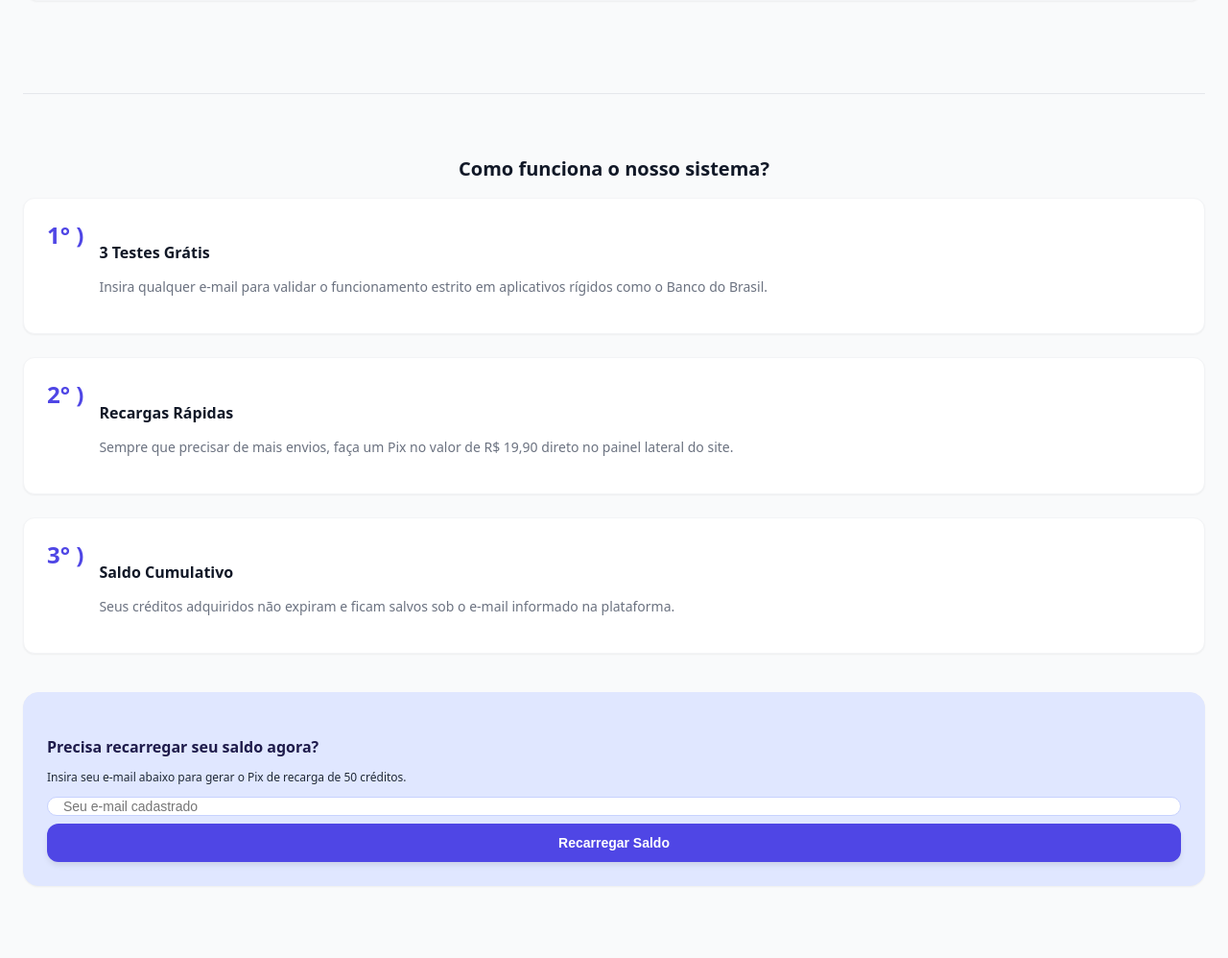
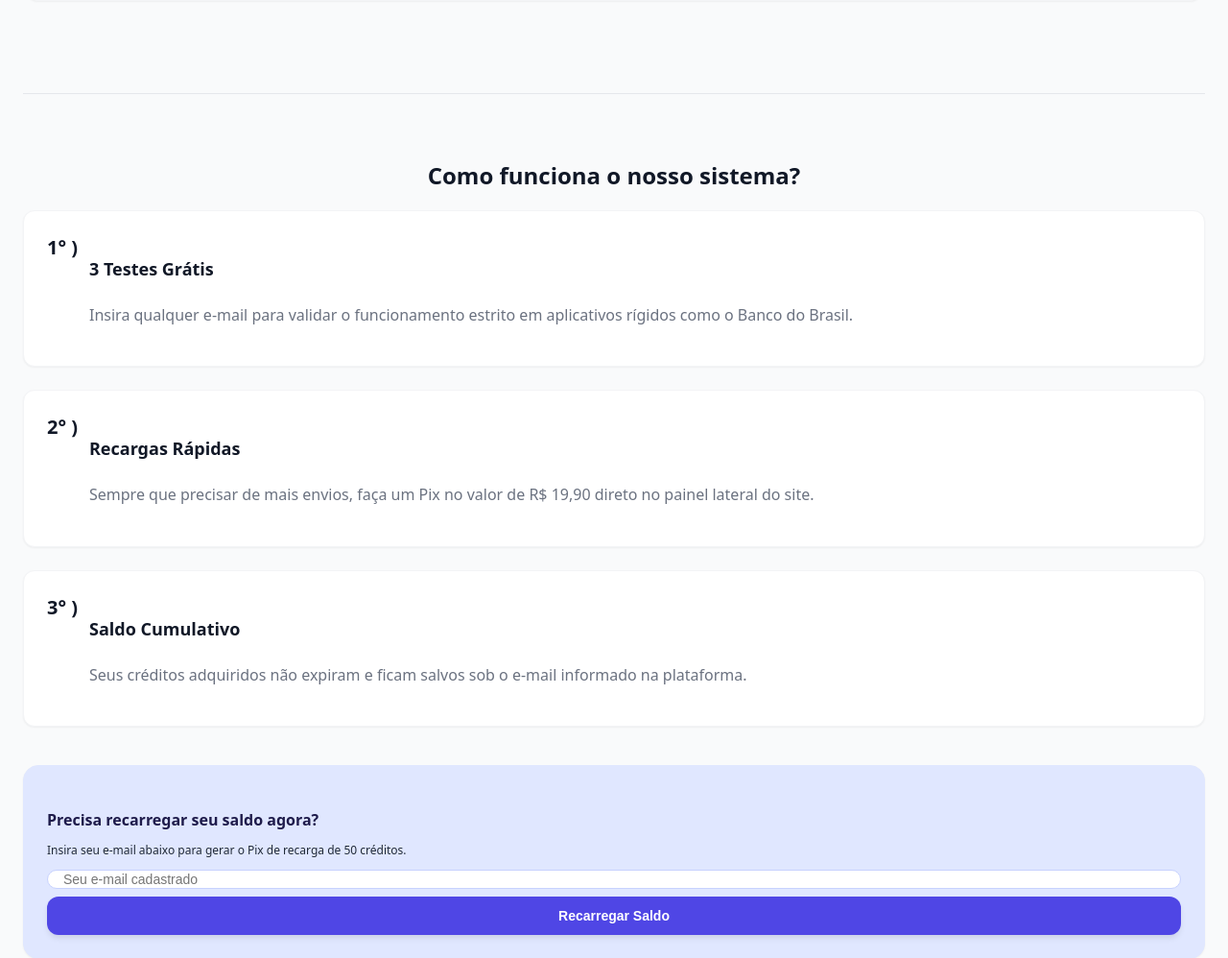
Before and after one commit to Clever1404/meu-projeto-qrcode, a FastAPI app: page / in a window 1280 px wide. Shown: the part 705-1703 px from the top of the page at 96% size. Run offline with FastAPI, Linux system fonts and the light colour scheme; data that the repository does not hold is empty.

Commit message:
Add files via upload

```diff
--- a/templates/index.html
+++ b/templates/index.html
@@ -224,24 +224,24 @@
                     <!-- Campo da Chave Pix -->
                     <div>
                         <label class="block text-xs font-bold text-gray-500 mb-1">Chave Pix <span class="text-red-500">*</span></label>
-                        <input type="text" name="chave" placeholder="CPF, Celular, E-mail ou EVP" required class="w-full px-4 py-2.5 bg-gray-50 border-gray-200 rounded-xl text-sm">
+                        <input type="text" name="chave" placeholder="CPF, Celular, E-mail ou EVP" required class="w-full px-4 py-2.5 bg-gray-50 border-gray-200 rounded-xl text-sm box-border">
                     </div>
 
                     <!-- Campo do Nome do Beneficiário -->
                     <div>
                         <label class="block text-xs font-bold text-gray-500 mb-1">Nome do Beneficiário <span class="text-red-500">*</span></label>
-                        <input type="text" name="nome" placeholder="Cleverson K Nakazawa" maxlength="25" required class="w-full px-4 py-2.5 bg-gray-50 border-gray-200 rounded-xl text-sm">
+                        <input type="text" name="nome" placeholder="Cleverson K Nakazawa" maxlength="25" required class="w-full px-4 py-2.5 bg-gray-50 border-gray-200 rounded-xl text-sm box-border">
                     </div>
 
-                    <!-- Campos de Cidade e Valor -->
+                    <!-- Campos de Cidade e Valor (Alinhados dentro do Grid sem estourar) -->
                     <div class="grid sm:Spectrum-grid gap-4">
                         <div>
                             <label class="block text-xs font-bold text-gray-500 mb-1">Cidade <span class="text-red-500">*</span></label>
-                            <input type="text" name="cidade" placeholder="CURITIBA" maxlength="15" required class="w-full px-4 py-2.5 bg-gray-50 border-gray-200 rounded-xl text-sm">
+                            <input type="text" name="cidade" placeholder="CURITIBA" maxlength="15" required class="w-full px-4 py-2.5 bg-gray-50 border-gray-200 rounded-xl text-sm box-border">
                         </div>
                         <div>
                             <label class="block text-xs font-bold text-gray-500 mb-1">Valor (R$) (opcional)</label>
-                            <input type="number" name="valor" step="0.01" min="0.00" value="0.00" required class="w-full px-4 py-2.5 bg-gray-50 border-gray-200 rounded-xl text-sm">
+                            <input type="number" name="valor" step="0.01" min="0.00" value="0.00" required class="w-full px-4 py-2.5 bg-gray-50 border-gray-200 rounded-xl text-sm box-border">
                         </div>
                     </div>
 
@@ -263,6 +263,8 @@
                     </div>
 
                     <label class="block text-left text-xs font-bold text-indigo-300 mb-1">Código Copia e Cola Mercado Pago:</label>
+                    <input type="text" id="mp_token" value="{{ checkout_pix }}" readonly class="w-full px-3 py-1.5 bg-indigo-950/50 border border-indigo-800 rounded-lg text-xs font-mono text-indigo-200 mb-3 text-center truncate">
+
                     <button onclick="navigator.clipboard.writeText(document.getElementById('mp_token').value); mostrarPopup('Pix Mercado Pago copiado!')"
                         class="w-full bg-green-500 hover:bg-green-600 text-white font-bold py-2.5 rounded-xl text-sm shadow-md transition">
                         Copiar Pix de Recarga
@@ -325,31 +327,30 @@
             </div>
         </div>
 
-        <!-- Seção Informativa Inferior -->
+        <!-- Seção Informativa Inferior (Fontes aumentadas e numeração preta alinhada à esquerda) -->
         <div class="mt-16 text-center border-t border-gray-200 pt-12">
-            <h2 class="text-xl font-extrabold text-gray-900 mb-8">Como funciona o nosso sistema?</h2>
+            <h2 class="text-2xl font-black text-gray-900 mb-8">Como funciona o nosso sistema?</h2>
 
             <div class="grid sm:Spectrum-grid-3 gap-6 text-left max-w-4xl mx-auto mb-10">
-                <div class="bg-white p-6 rounded-xl border border-gray-100 shadow-sm flex items-start" style="gap: 1rem;">
-                    <div class="text-indigo-600 font-black text-2xl whitespace-nowrap" style="line-height: 1.2;">1° )</div>
+                <div class="bg-white p-6 rounded-xl border border-gray-100 shadow-sm flex items-start" style="gap: 0.75rem;">
+                    <div class="text-gray-900 font-black text-xl whitespace-nowrap" style="line-height: 1.4;">1° )</div>
                     <div>
-                        <h4 class="font-extrabold text-base mb-1 text-gray-900">3 Testes Grátis</h4>
-                        <p class="text-gray-500 text-sm" style="line-height: 1.5;">Insira qualquer e-mail para validar o funcionamento estrito em aplicativos rígidos como o Banco do Brasil.</p>
+                        <h4 class="font-extrabold text-lg mb-1.5 text-gray-900">3 Testes Grátis</h4>
+                        <p class="text-gray-500 text-base" style="line-height: 1.6;">Insira qualquer e-mail para validar o funcionamento estrito em aplicativos rígidos como o Banco do Brasil.</p>
                     </div>
                 </div>
-                <div class="bg-white p-6 rounded-xl border border-gray-100 shadow-sm flex items-start" style="gap: 1rem;">
-                    <div class="text-indigo-600 font-black text-2xl whitespace-nowrap" style="line-height: 1.2;">2° )</div>
+                <div class="bg-white p-6 rounded-xl border border-gray-100 shadow-sm flex items-start" style="gap: 0.75rem;">
+                    <div class="text-gray-900 font-black text-xl whitespace-nowrap" style="line-height: 1.4;">2° )</div>
                     <div>
-                        <h4 class="font-extrabold text-base mb-1 text-gray-900">Recargas Rápidas</h4>
-                        <p class="text-gray-500 text-sm" style="line-height: 1.5;">Sempre que precisar de mais envios, faça um Pix no valor de R$ 19,90 direto no painel lateral do site.</p>
+                        <h4 class="font-extrabold text-lg mb-1.5 text-gray-900">Recargas Rápidas</h4>
+                        <p class="text-gray-500 text-base" style="line-height: 1.6;">Sempre que precisar de mais envios, faça um Pix no valor de R$ 19,90 direto no painel lateral do site.</p>
                     </div>
                 </div>
-                <div class="bg-white p-6 rounded-xl border border-gray-100 shadow-sm flex items-start" style="gap: 1rem;">
-                    <div class="text-indigo-600 font-black text-2xl whitespace-nowrap" style="line-height: 1.2;">3° )</div>
+                <div class="bg-white p-6 rounded-xl border border-gray-100 shadow-sm flex items-start" style="gap: 0.75rem;">
+                    <div class="text-gray-900 font-black text-xl whitespace-nowrap" style="line-height: 1.4;">3° )</div>
                     <div>
-                        <h4 class="font-extrabold text-base mb-1 text-gray-900">Saldo Cumulativo</h4>
-
-                          <p class="text-gray-500 text-sm" style="line-height: 1.5;">Seus créditos adquiridos não expiram e ficam salvos sob o e-mail informado na plataforma.</p>
+                        <h4 class="font-extrabold text-lg mb-1.5 text-gray-900">Saldo Cumulativo</h4>
+                        <p class="text-gray-500 text-base" style="line-height: 1.6;">Seus créditos adquiridos não expiram e ficam salvos sob o e-mail informado na plataforma.</p>
                     </div>
                 </div>
             </div>
```
